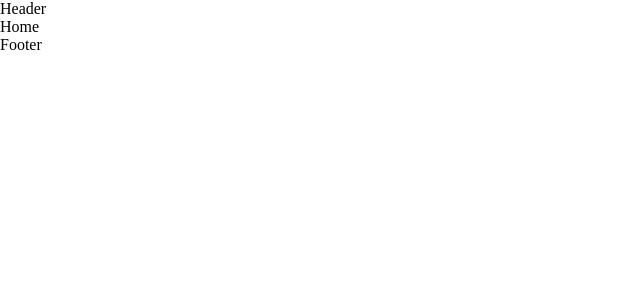
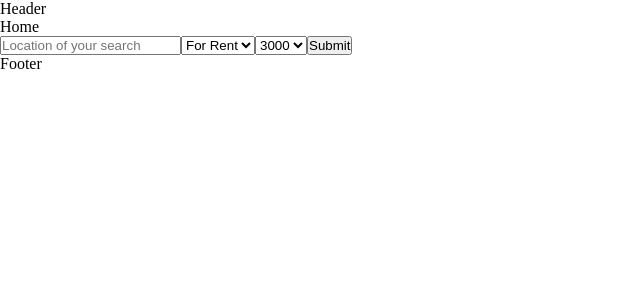
Before and after one commit to mhdalihoria/real-estate, a React (Vite) app: page / in a window 1280 px wide. Shown: the top 300 px of the page, without its empty margins (0-640 px from the left). Built offline with nearby package versions, Linux system fonts and the light colour scheme.

Commit message:
initilizing Context + Fixing random map + tidying

```diff
--- a/src/Components/Map.jsx
+++ b/src/Components/Map.jsx
@@ -1,38 +1,16 @@
 import { useState, useEffect, useMemo } from "react";
 import { GoogleMap, useLoadScript, Marker } from "@react-google-maps/api";
 import axios from "axios";
+import { generateRandomCoords } from "../utils/randomCoords";
 
 const Map = () => {
   const { isLoaded } = useLoadScript({
     googleMapsApiKey: import.meta.env.VITE_GOOGLE_MAPS_API_KEY,
   });
 
-  const coords = useMemo(() => ({ lat: 44, lng: -80 }), []);
 
-  async function data() {
-    const response = await axios.get(
-      "https://api.3geonames.org/?randomland=yes&json=1"
-    );
-    const data = await response;
-    console.log(data);
-  }
-
-  useEffect(() => {
-    // fetch('https://api.3geonames.org/?randomland=yes&json=1', {
-    //     method: 'GET',
-    //     mode: "cors",
-    //     headers: {
-    //         // 'Content-Type': 'application/json',
-    //         'Access-Control-Allow-Origin': 'https://api.3geonames.org',
-    //         // "Access-Control-Allow-Methods": 'GET',
-    //       },
-    // })
-    //     .then(res=>console.log(res))
-
-    //     .catch(err => console.error(err))
-
-    data();
-  }, []);
+  const coords = useMemo(() => (generateRandomCoords()), []);
+//   const coords = useMemo(() => ({ lat: 44, lng: -80 }), []);
 
   if (!isLoaded) return <div>Loading...</div>;
   return (
--- /dev/null
+++ b/src/Context.jsx
@@ -0,0 +1,25 @@
+import {createContext, useState} from 'react'
+
+const Context = createContext()
+
+//TODO: this will be needed later
+// const initialState ={
+//   count: 5,
+//   categoryId: "9"
+// }
+
+//TODO: (if needed)
+//* provide the initial mockDB info to Rent.jsx from here
+
+//TODO:
+//* Create a component for the Error in Rent.jsx
+
+const ContextProvider = (props) => {
+  return (
+    <Context.Provider value='something'>
+      {props.children}
+    </Context.Provider>
+  )
+}
+
+export {ContextProvider, Context as ContextObj}
--- a/src/Pages/Home.jsx
+++ b/src/Pages/Home.jsx
@@ -1,8 +1,65 @@
-import React from 'react'
+import {useState} from 'react'
 
 const Home = () => {
+
+  const [search, setSearch] = useState({
+    location: "",
+    saleStatus: 'rent',
+    price: "3000",
+  });
+
+  const handleChange = (e) => {
+    const { name, value } = e.target;
+    setSearch((prevSearch) => {
+      return {
+        ...prevSearch,
+        [name]: value,
+      };
+    });
+  };
+
+  const handleSubmit = (e) => {
+    e.preventDefault();
+
+    console.log(search)
+  };
+
   return (
-    <div>Home</div>
+    <div>
+      <div className="title">
+        Home
+      </div>
+      <div className="form-container">
+        <form onSubmit={handleSubmit}>
+          <input
+            type="text"
+            name="location"
+            value={search.location}
+            onChange={handleChange}
+            placeholder="Location of your search"
+          />
+          <select
+            name="saleStatus"
+            value={search.saleStatus}
+            onChange={handleChange}
+          >
+            <option value="sale">For Sale</option>
+            <option value="rent">
+              For Rent
+            </option>
+            <option value="sold">Sold Out</option>
+          </select>
+          <select name="price" value={search.price} onChange={handleChange}>
+            <option value="200">200</option>
+            <option value="1000">1000</option>
+            <option value="3000">
+              3000
+            </option>
+          </select>
+          <button>Submit</button>
+        </form>
+      </div>
+    </div>
   )
 }
 
--- a/src/Pages/Rent.jsx
+++ b/src/Pages/Rent.jsx
@@ -31,11 +31,11 @@ const Rent = () => {
 
     setFilteredCards(cardElements)
   };
-  console.log(filteredCards);
 
-  // if(filteredCards.length === 0) {
-  //   return "Error"
-  // }
+  if(filteredCards.length === 0) {
+    return "Error"
+  }
+
 
   return (
     <div>
--- a/src/main.jsx
+++ b/src/main.jsx
@@ -1,13 +1,16 @@
 import React from "react";
 import ReactDOM from "react-dom/client";
 import { BrowserRouter as Router } from "react-router-dom";
+import { ContextProvider } from "./Context";
 import App from "./App";
 import "./index.css";
 
 ReactDOM.createRoot(document.getElementById("root")).render(
   <React.StrictMode>
-    <Router>
-      <App />
-    </Router>
+    <ContextProvider>
+      <Router>
+        <App />
+      </Router>
+    </ContextProvider>
   </React.StrictMode>
 );
--- /dev/null
+++ b/src/utils/randomCoords.js
@@ -0,0 +1,33 @@
+
+// LONGITUDE -180 to + 180
+function generateRandomLong() {
+    var num = (Math.random()*360 - 180).toFixed(3);
+    var posorneg = Math.floor(Math.random());
+    if (posorneg == 0) {
+        num = num * -1;
+    }
+    return num;
+}
+
+// LATITUDE -90 to +90
+function generateRandomLat() {
+    var num = (Math.random()*180 - 90).toFixed(3);
+    var posorneg = Math.floor(Math.random());
+    if (posorneg == 0) {
+        num = num * -1;
+    }
+    return num;
+}
+
+// Coordinate Generation
+function generateRandomCoords() {
+    let lat = generateRandomLat()
+    let long = generateRandomLong()
+
+    return {
+        lat: lat,
+        lng: long,
+    }
+}
+
+export {generateRandomCoords}
```
Also changed, not shown: src/App.css (+17 -1 lines).
